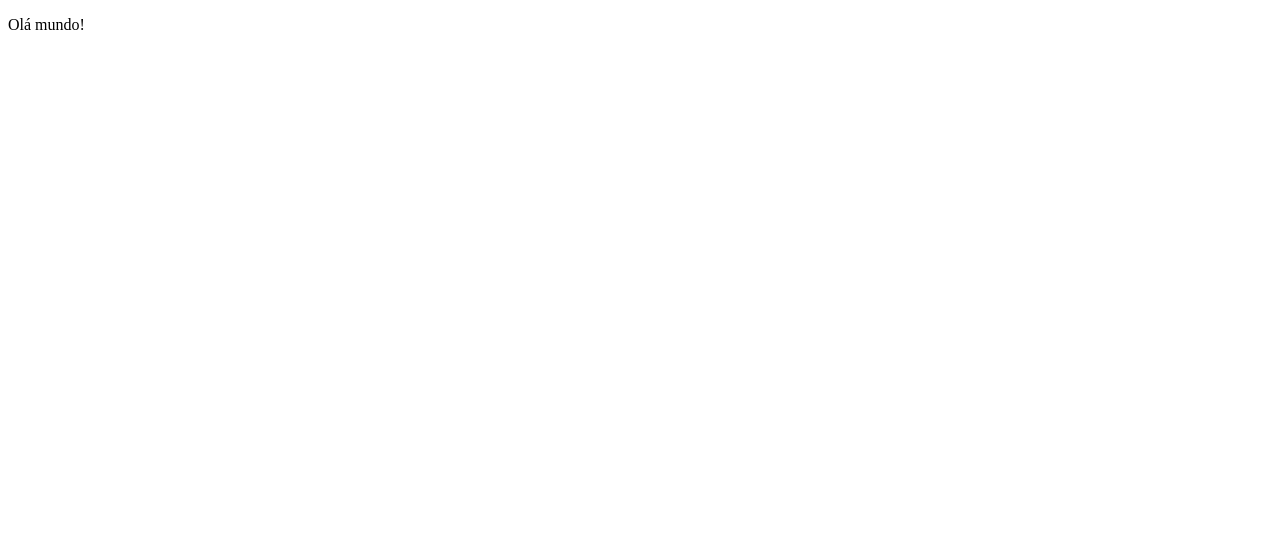
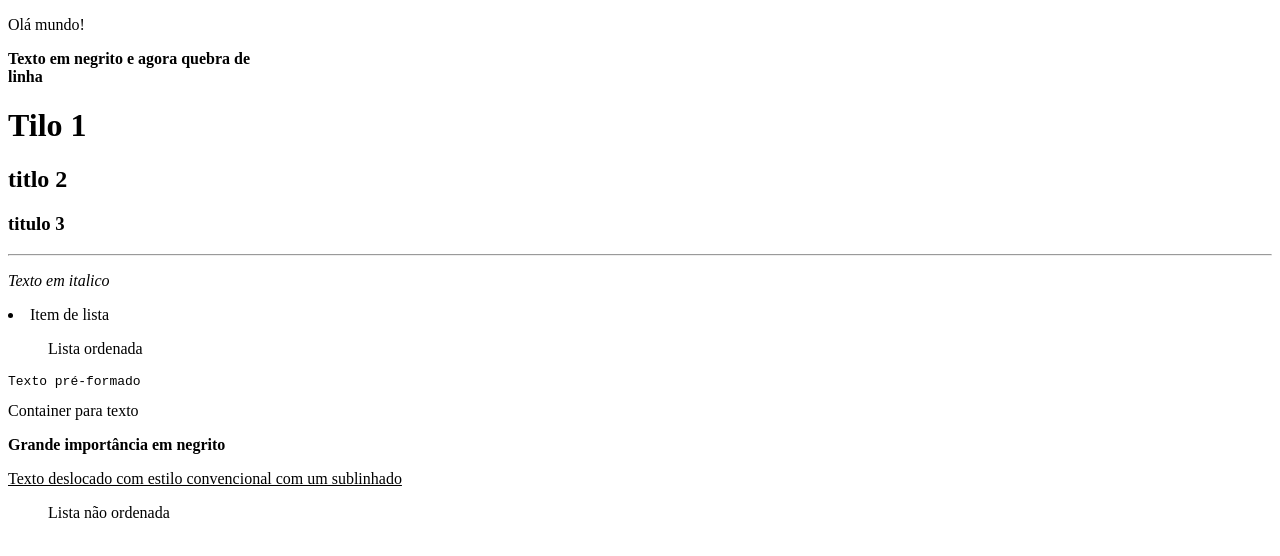
Before and after one commit to Rafaelnascimento85/HTML_PrimeiroProjeto, a website: page public_html/index.html in a window 1280 px wide. Drawn offline with Linux system fonts and the light colour scheme.

Commit message:
Teste de tg

```diff
--- a/public_html/index.html
+++ b/public_html/index.html
@@ -6,5 +6,19 @@
     </head>
     <body>
         <p>Olá mundo!</p>
+        <p><b>Texto em negrito e agora quebra de <br>linha</b></p>
+        <p><h1>Tilo 1</h1></p>
+        <p><h2>titlo 2</h2></p>
+        <p><h3>titulo 3</h3></p>
+        <hr>
+        <p><i>Texto em italico</i></p>
+        <p><li>Item de lista</li></p>
+        <p><ol>Lista ordenada</ol></p>
+        <pre>Texto pré-formado</pre>
+        <span>Container para texto</span>
+        <p><strong>Grande importância em negrito</strong></p>
+        <p><u>Texto deslocado com estilo convencional com um sublinhado</u></p>
+        <p><ul>Lista não ordenada</ul></p>
+
     </body>
 </html>
```
